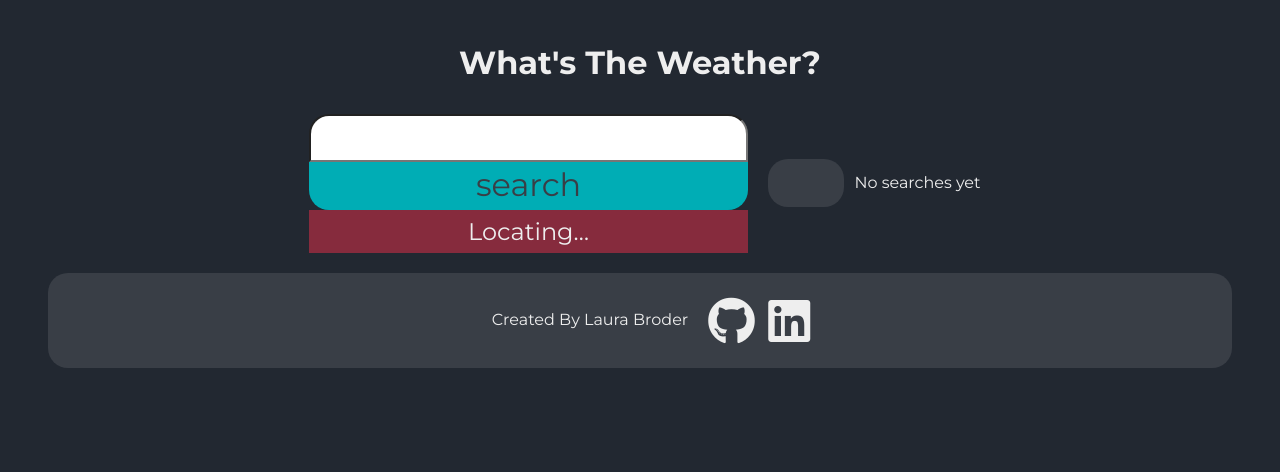
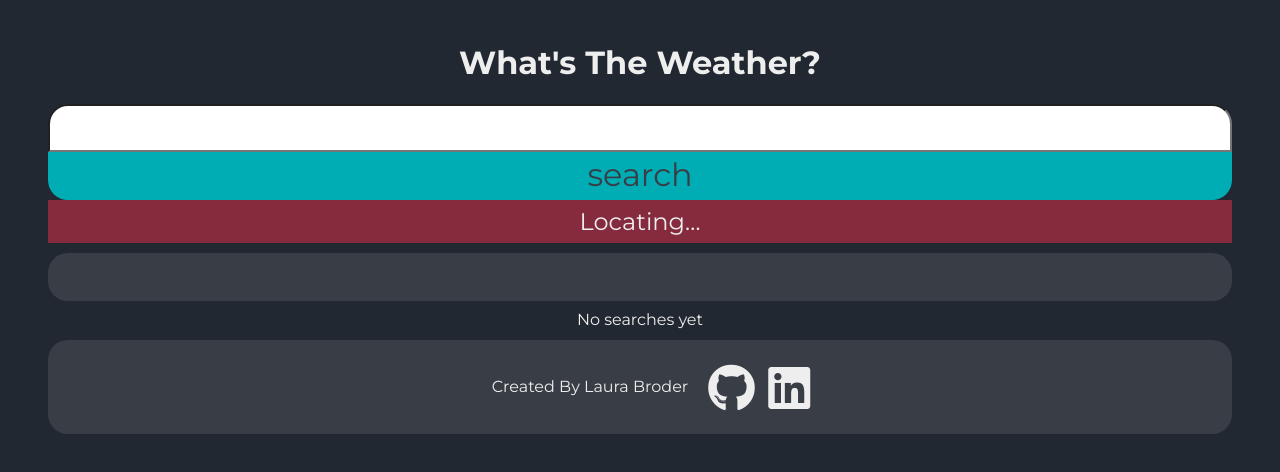
Before and after one commit to Laura-Broder/weather-app, a plain HTML site: page index.html in a window 1280 px wide. Drawn offline with Linux system fonts and the light colour scheme.

Commit message:
change styleing

```diff
--- a/css/style.css
+++ b/css/style.css
@@ -35,12 +35,6 @@ h1 {
   color: #393e46;
   border-bottom-right-radius: 20px;
   border-bottom-left-radius: 20px;
-}
-.contentContainer {
-  display: flex;
-  flex-wrap: wrap;
-  align-items: center;
-  justify-content: center;
 }
 #status {
   padding: 1vh 0;
```
